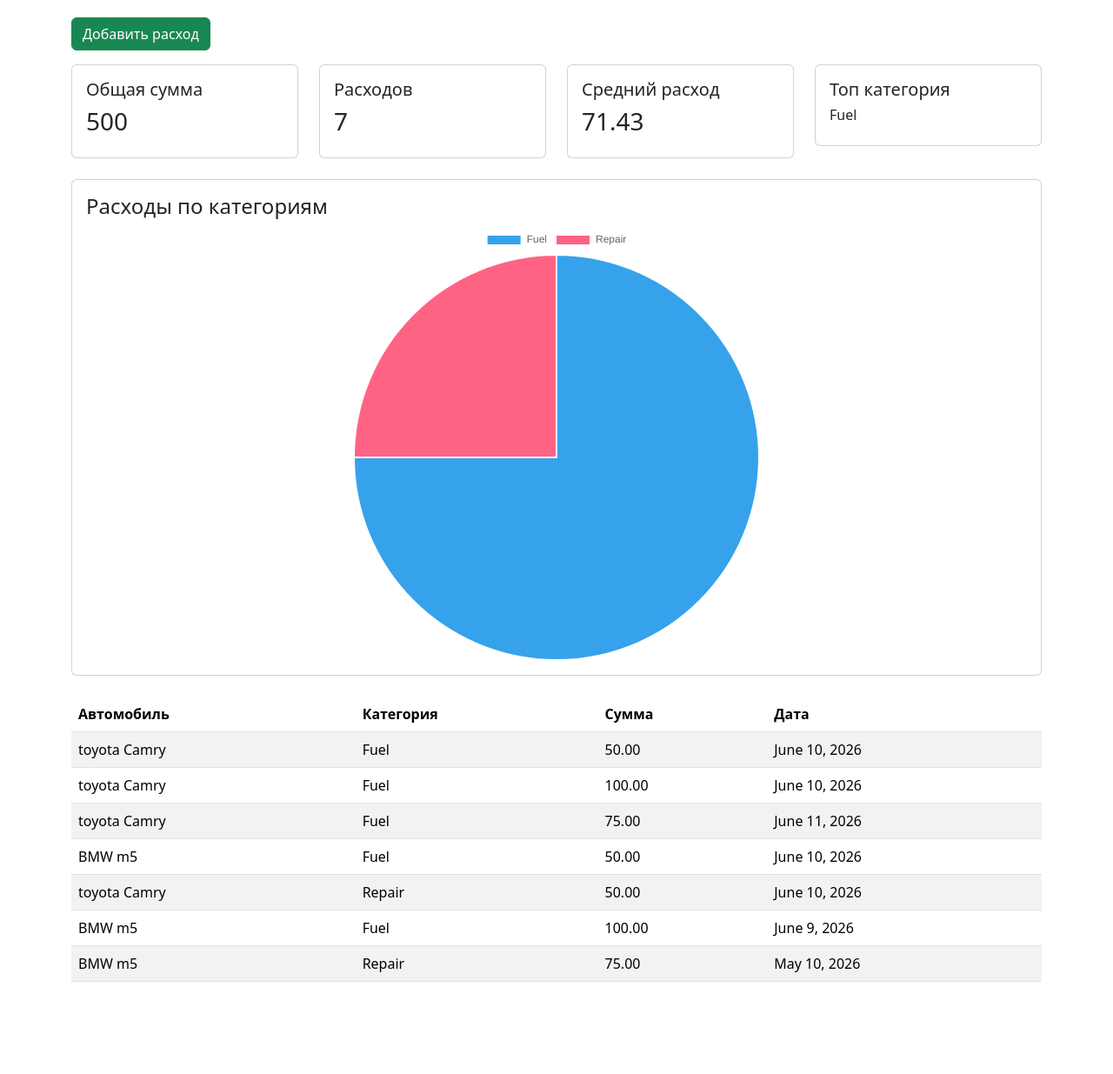
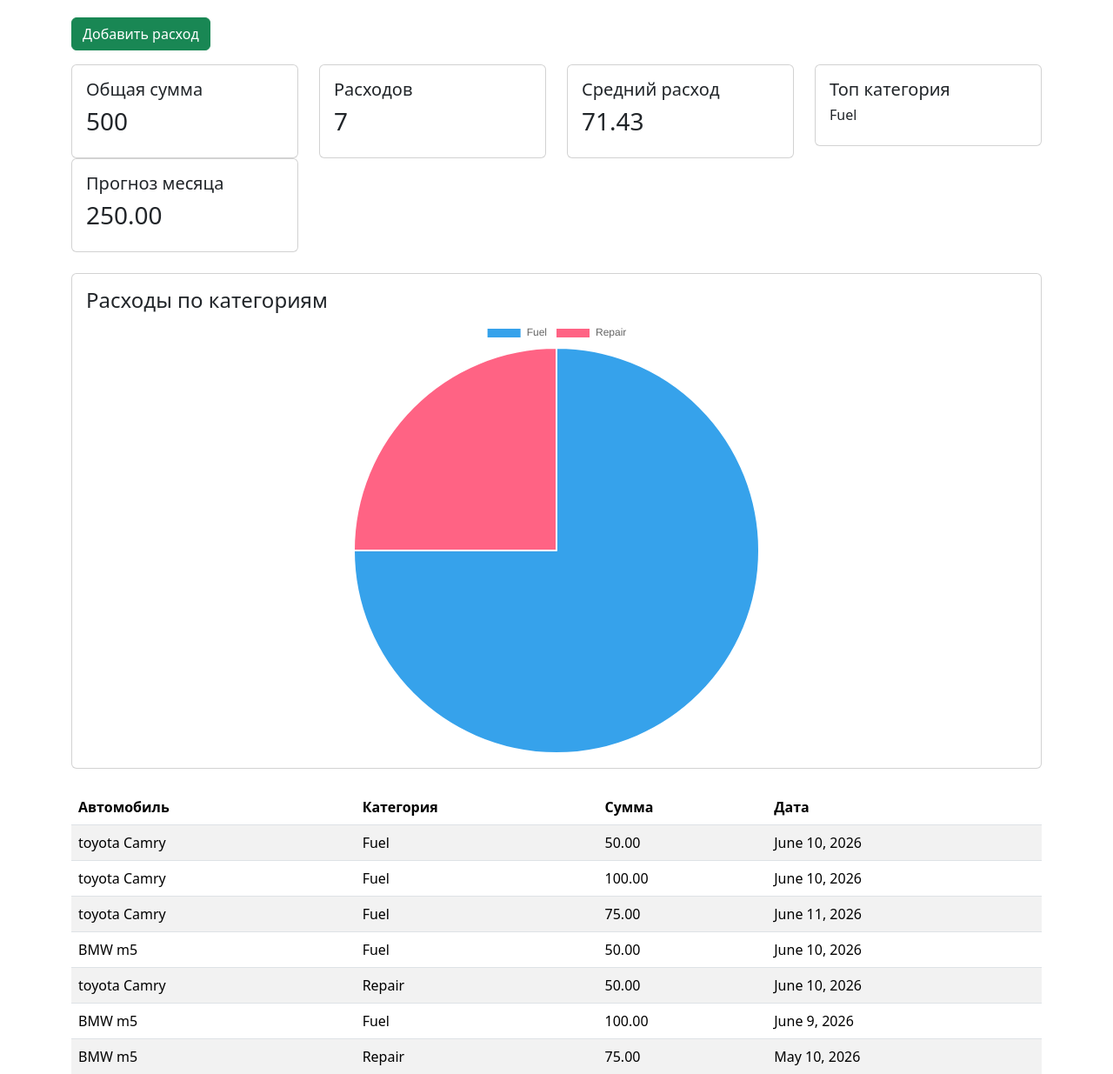
Before and after one commit to Imples74/autocost_tracker, a Django app: page /expenses/ in a window 1280 px wide. Shown: the part 168-1403 px from the top of the page at 87% size. Before the commit the page ends 1297 px from the top, so only its background shows below. Run offline with Django 5.2, Linux system fonts and the light colour scheme; data comes from the database, SQL or seed files in the repository; both versions use the stored data as it was after the commit.

Commit message:
Add monthly expense forecast

```diff
--- a/cars/views.py
+++ b/cars/views.py
@@ -3,7 +3,7 @@ from .forms import CarForm, ExpenseForm
 from .models import Car, Expense, ExpenseCategory
 from django.db.models import Sum, Count
 import json
-
+from django.db.models.functions import TruncMonth
 
 
 def home(request):
@@ -134,6 +134,25 @@ def expense_list(request):
         .order_by('-total')
     )
 
+    monthly_stats = (
+        Expense.objects
+        .annotate(month=TruncMonth('date'))
+        .values('month')
+        .annotate(total=Sum('amount'))
+        .order_by('-month')[:3]
+    )
+
+    forecast = 0
+
+    if monthly_stats:
+
+        total_sum = 0
+
+        for month in monthly_stats:
+            total_sum += month['total']
+
+        forecast = total_sum / len(monthly_stats)
+
     labels = []
     totals = []
 
@@ -161,5 +180,6 @@ def expense_list(request):
             'selected_category': category_id,
             'chart_labels': json.dumps(labels),
             'chart_totals': json.dumps(totals),
+            'forecast': round(forecast, 2),
         }
     )
--- a/templates/cars/expense_list.html
+++ b/templates/cars/expense_list.html
@@ -161,6 +161,22 @@
 
     </div>
 
+    <div class="col-md-3">
+
+    <div class="card">
+
+        <div class="card-body">
+
+            <h5>Прогноз месяца</h5>
+
+            <h3>{{ forecast }}</h3>
+
+        </div>
+
+    </div>
+
+</div>
+
 </div>
 
 <div class="card mb-4">
```
Also changed, not shown: db.sqlite3.
